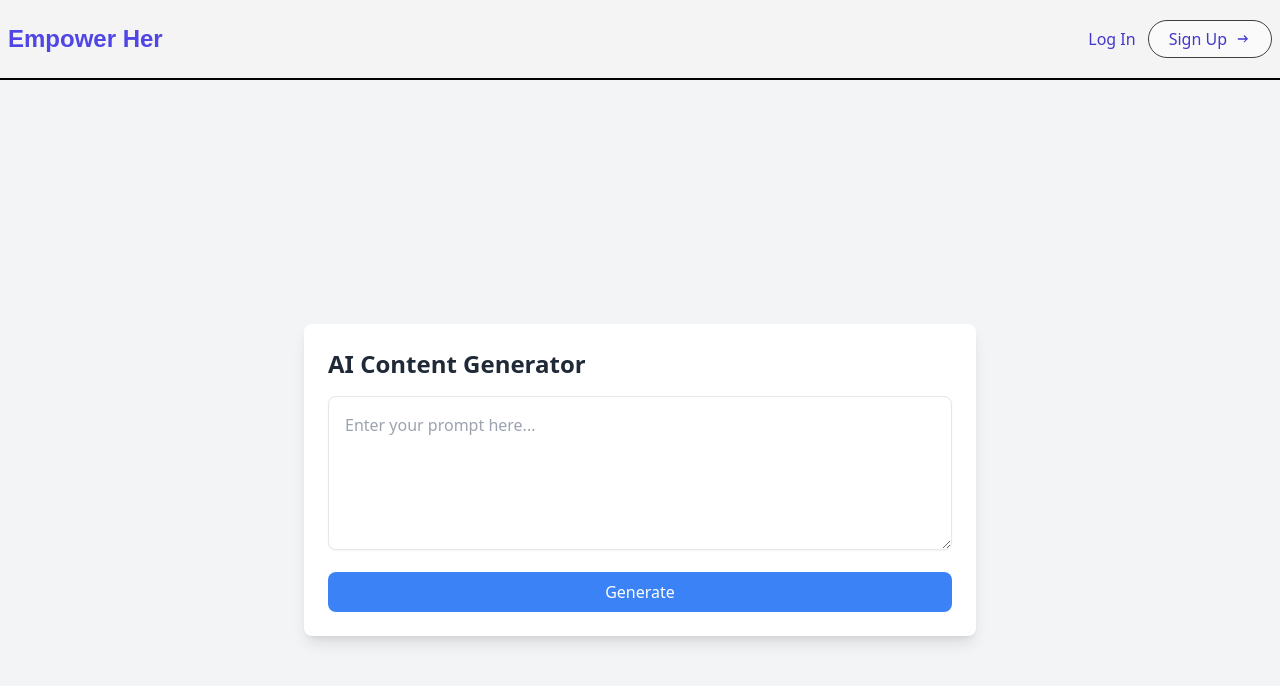
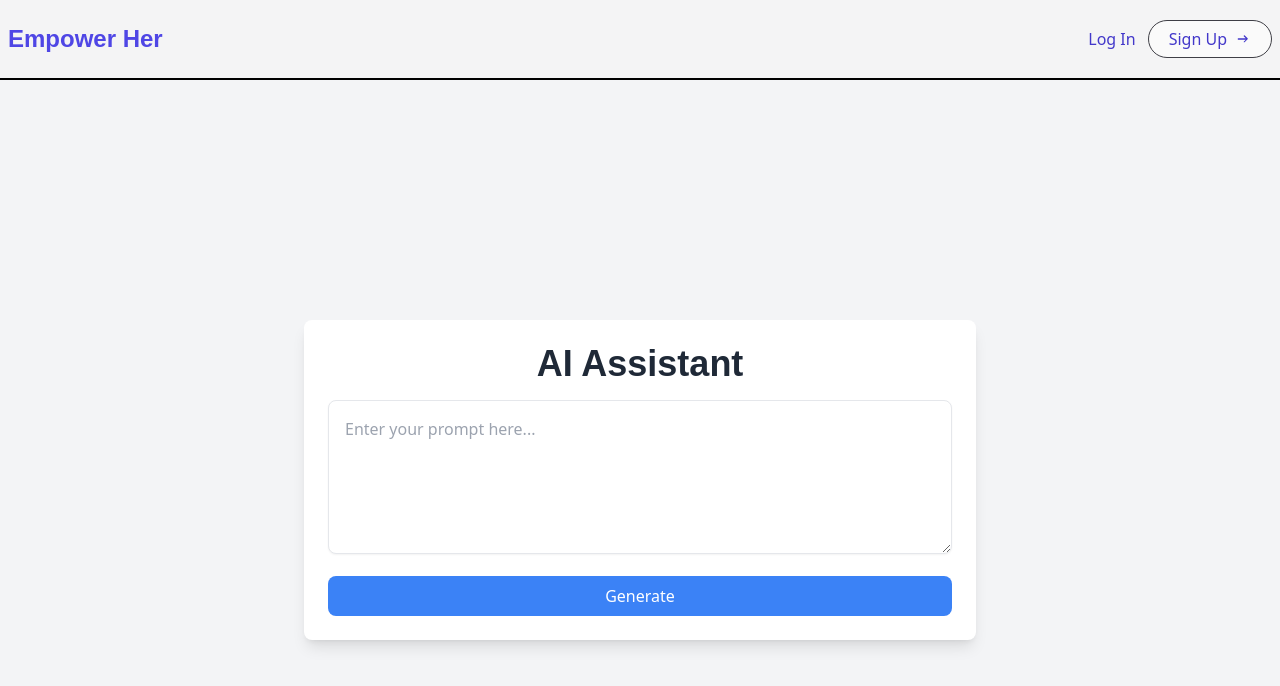
Before and after one commit to AmoghDevWorks/Empower, a React (Create React App) app in the folder frontend/: page /chatbot in a window 1280 px wide. Shown: the top 686 px of the page. Built offline with nearby package versions, Linux system fonts and the light colour scheme; no server answers; what tailwindcss-motion would draw is missing.

Commit message:
slight changes

```diff
--- a/frontend/src/components/Finance/Finance.js
+++ b/frontend/src/components/Finance/Finance.js
@@ -47,7 +47,7 @@ const Finance = () => {
                     <div className="flex-grow">
                         <h2 className="text-gray-900 text-2xl title-font font-medium mb-3">Financial Advisor</h2>
                         <p className="leading-relaxed text-base">Connect with a virtual financial expert for tailored guidance. Get advice on budgeting, saving, and investing to make informed financial decisions</p>
-                        <Link className="mt-3 text-indigo-500 inline-flex items-center">Learn More
+                        <Link to={'/chatbot'} className="mt-3 text-indigo-500 inline-flex items-center">Learn More
                             <svg fill="none" stroke="currentColor" stroke-linecap="round" stroke-linejoin="round" stroke-width="2" className="w-4 h-4 ml-2" viewBox="0 0 24 24">
                             <path d="M5 12h14M12 5l7 7-7 7"></path>
                             </svg>
--- a/frontend/src/components/chatbot.js
+++ b/frontend/src/components/chatbot.js
@@ -33,9 +33,9 @@ function Chatbot() {
   };
 
   return (
-    <div className="min-h-screen bg-gray-100 flex items-center justify-center">
+    <div className="min-h-screen text-slate-800 bg-gray-100 flex items-center justify-center">
       <div className="w-full max-w-2xl bg-white shadow-lg rounded-lg p-6">
-        <h1 className="text-2xl font-bold text-gray-800 mb-4">AI Content Generator</h1>
+        <h1 className="text-4xl font-bold text-gray-800 mb-4 text-center font-haverbrooke">AI Assistant</h1>
         <form onSubmit={handleSubmit} className="space-y-4">
           <textarea
             value={prompt}
```
